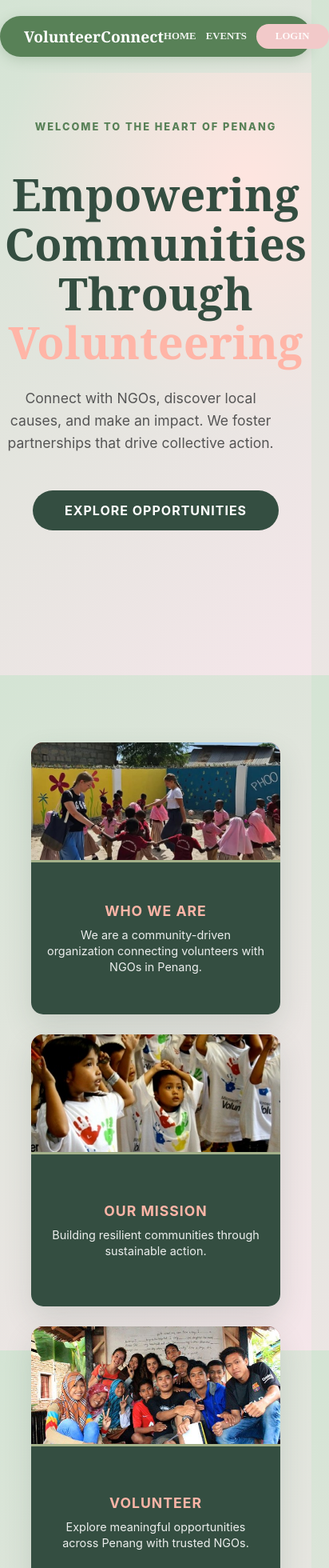
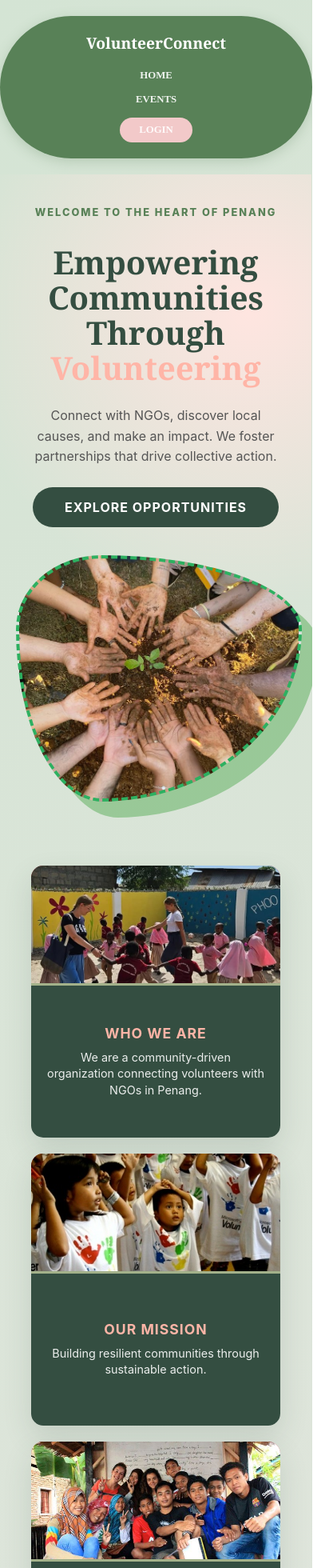
Before and after one commit to syamie66/volunteerconnect, a React (Create React App) app: page / in a window 390 px wide. Shown: the top 1960 px of the page at 80% size, 412 px wide, since content can reach past the window. Built offline with nearby package versions, Linux system fonts and the light colour scheme; no server answers.

Commit message:
adjust size

```diff
--- a/src/styles.css
+++ b/src/styles.css
@@ -733,3 +733,163 @@ body {
   .home-container-unique .rounded-nav { flex-direction: column; gap: 20px; border-radius: 20px; }
   .home-container-unique .nav-links { flex-direction: column; gap: 15px; }
 }
+
+/* =========================================
+   MOBILE OPTIMIZATION (Add to bottom of file)
+   ========================================= */
+
+@media screen and (max-width: 768px) {
+
+  /* 1. GLOBAL FIXES */
+  body {
+    /* "fixed" background often breaks on mobile browsers, scroll is smoother */
+    background-attachment: scroll;
+  }
+
+  /* 2. NAVBAR (Stacking the pill) */
+  .rounded-nav {
+    flex-direction: column;
+    padding: 20px;
+    gap: 15px;
+    width: 90%; /* Prevent it touching edges */
+    height: auto;
+  }
+
+  .nav-links {
+    flex-direction: column;
+    gap: 15px;
+    text-align: center;
+    width: 100%;
+  }
+
+  .nav-logo-group {
+    margin-bottom: 5px;
+  }
+
+  /* 3. HERO SECTION */
+  .home-container-unique .hero-section {
+    flex-direction: column;
+    padding: 40px 20px 60px; /* Reduce padding */
+    text-align: center;
+    gap: 30px;
+  }
+
+  .home-container-unique .display-serif {
+    font-size: 2.5rem; /* Shrink big text so it doesn't overflow */
+  }
+
+  .home-container-unique .hero-subtext {
+    font-size: 1rem;
+    margin: 0 auto 40px; /* Center alignment */
+  }
+
+  .home-container-unique .hero-image-wrapper {
+    /* If you want to show the image on mobile, change 'none' to 'flex' */
+    /* and set width to 100%. If hiding is preferred, keep as is. */
+    display: block;
+    width: 100%;
+    margin-top: 20px;
+  }
+
+  .home-container-unique .blob-image-placeholder {
+    height: 300px; /* Smaller blob for phone */
+  }
+
+  /* 4. MISSION CARDS (Remove overlap) */
+  .home-container-unique .mission-section {
+    margin-top: 0; /* Remove negative margin overlap */
+    padding-top: 20px;
+    padding-bottom: 40px;
+  }
+
+  .home-container-unique .mission-grid {
+    grid-template-columns: 1fr; /* Stack cards 1 per row */
+    gap: 20px;
+  }
+
+  /* 5. GET INVOLVED / STEPS */
+  .home-container-unique .get-involved-section {
+    padding: 40px 20px;
+    text-align: center;
+  }
+
+  .home-container-unique .involved-header {
+    flex-direction: column;
+    align-items: center;
+    text-align: center;
+  }
+
+  .home-container-unique .involved-header h2 {
+    font-size: 2.2rem;
+  }
+
+  .home-container-unique .steps-grid {
+    grid-template-columns: 1fr; /* Stack steps vertically */
+  }
+
+  .home-container-unique .step-item {
+    min-height: auto; /* Let content dictate height */
+    align-items: center; /* Center content */
+    text-align: center;
+    padding: 30px 20px;
+  }
+
+  /* 6. SDG SECTION */
+  .sdg-section {
+    padding: 3rem 1.5rem;
+  }
+
+  .sdg-header-left {
+    text-align: center;
+  }
+
+  .sdg-header-left h2 {
+    font-size: 2rem;
+  }
+
+  .sdg-row {
+    flex-direction: column; /* Stack items vertically */
+    gap: 2.5rem;
+  }
+
+  .sdg-item {
+    flex-direction: column; /* Icon on top, text below */
+    align-items: center;
+    text-align: center;
+  }
+
+  /* 7. TEAM SECTION */
+  .home-container-unique .team-grid {
+    grid-template-columns: 1fr; /* 1 person per row on phone */
+    gap: 40px;
+  }
+
+  /* 8. FOOTER */
+  .custom-footer {
+    padding: 30px 20px;
+  }
+
+  .footer-hero {
+    flex-direction: column;
+    align-items: center;
+    text-align: center;
+    gap: 20px;
+  }
+
+  .hero-email a, .hero-phone {
+    font-size: 1.2rem; /* Make email fit screen */
+    word-break: break-word; /* Ensure long emails don't break layout */
+  }
+
+  .footer-details-grid {
+    grid-template-columns: 1fr; /* Stack footer columns */
+    text-align: center;
+    gap: 30px;
+  }
+
+  .footer-bottom {
+    flex-direction: column-reverse; /* Copyright at bottom, social on top */
+    gap: 20px;
+    text-align: center;
+  }
+}
```
